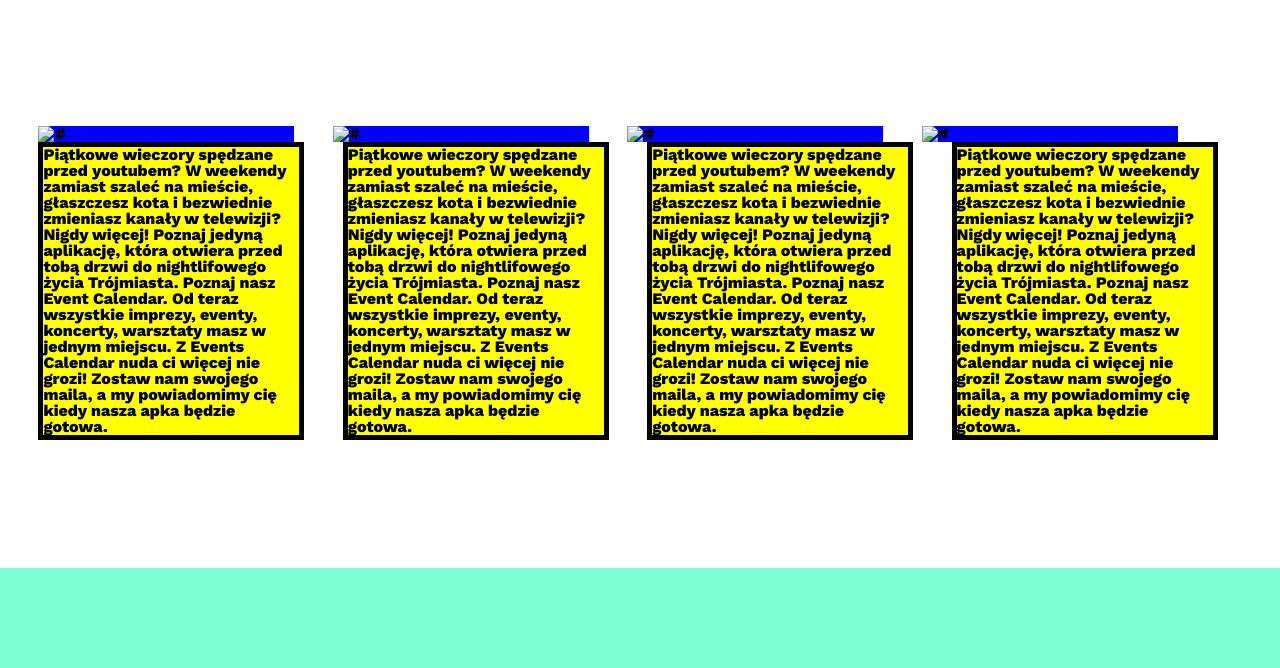
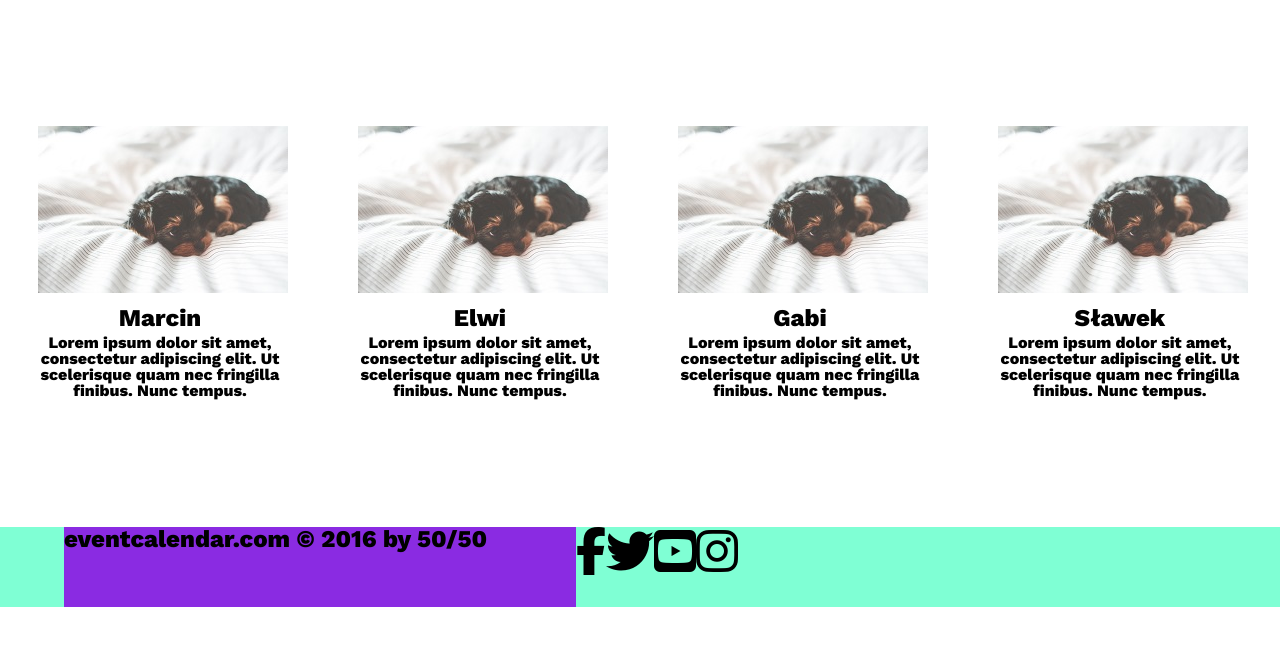
Before and after one commit to infoshareacademy/jfdd3-events, a plain HTML site: page index.html in a window 1280 px wide. Shown: the part 2452-3120 px from the top of the page. Drawn offline with nearby package versions, Linux system fonts and the light colour scheme.

Commit message:
układ zdjęć

```diff
--- a/index.html
+++ b/index.html
@@ -123,37 +123,26 @@
 
 <div id="onas">
     <div class="sekcja">
-        <div class="fotki">
-            <div class="img"><img src="#" alt="#"></div>
-            <div class="img"><img src="#" alt="#"></div>
-            <div class="img"><img src="#" alt="#"></div>
-            <div class="img"><img src="#" alt="#"></div>
-            <div class="clear"></div>
-
-            <div class="f"><div class="opis">Piątkowe wieczory spędzane przed youtubem? W weekendy zamiast szaleć na
-                mieście, głaszczesz kota i bezwiednie zmieniasz kanały w telewizji? Nigdy więcej! Poznaj jedyną
-                aplikację, która otwiera przed tobą drzwi do nightlifowego życia Trójmiasta. Poznaj nasz
-                Event Calendar. Od teraz wszystkie imprezy, eventy, koncerty, warsztaty masz w jednym
-                miejscu. Z Events Calendar nuda ci więcej nie grozi! Zostaw nam swojego maila, a my
-                powiadomimy cię kiedy nasza apka będzie gotowa.</div></div>
-            <div class="f"><div class="opis">Piątkowe wieczory spędzane przed youtubem? W weekendy zamiast szaleć na
-                mieście, głaszczesz kota i bezwiednie zmieniasz kanały w telewizji? Nigdy więcej! Poznaj jedyną
-                aplikację, która otwiera przed tobą drzwi do nightlifowego życia Trójmiasta. Poznaj nasz
-                Event Calendar. Od teraz wszystkie imprezy, eventy, koncerty, warsztaty masz w jednym
-                miejscu. Z Events Calendar nuda ci więcej nie grozi! Zostaw nam swojego maila, a my
-                powiadomimy cię kiedy nasza apka będzie gotowa.</div></div>
-            <div class="f"><div class="opis">Piątkowe wieczory spędzane przed youtubem? W weekendy zamiast szaleć na
-                mieście, głaszczesz kota i bezwiednie zmieniasz kanały w telewizji? Nigdy więcej! Poznaj jedyną
-                aplikację, która otwiera przed tobą drzwi do nightlifowego życia Trójmiasta. Poznaj nasz
-                Event Calendar. Od teraz wszystkie imprezy, eventy, koncerty, warsztaty masz w jednym
-                miejscu. Z Events Calendar nuda ci więcej nie grozi! Zostaw nam swojego maila, a my
-                powiadomimy cię kiedy nasza apka będzie gotowa.</div></div>
-            <div class="f"><div class="opis">Piątkowe wieczory spędzane przed youtubem? W weekendy zamiast szaleć na
-                mieście, głaszczesz kota i bezwiednie zmieniasz kanały w telewizji? Nigdy więcej! Poznaj jedyną
-                aplikację, która otwiera przed tobą drzwi do nightlifowego życia Trójmiasta. Poznaj nasz
-                Event Calendar. Od teraz wszystkie imprezy, eventy, koncerty, warsztaty masz w jednym
-                miejscu. Z Events Calendar nuda ci więcej nie grozi! Zostaw nam swojego maila, a my
-                powiadomimy cię kiedy nasza apka będzie gotowa.</div></div>
+            <div class="f center-text">
+                <img src="images/piesek.jpg" alt="Ikona 1">
+                <h3>Marcin</h3>
+                <p>Lorem ipsum dolor sit amet, consectetur adipiscing elit. Ut scelerisque quam nec fringilla finibus. Nunc tempus.</p>
+            </div>
+            <div class="f center-text">
+                <img src="images/piesek.jpg" alt="Ikona 1">
+                <h3>Elwi</h3>
+                <p>Lorem ipsum dolor sit amet, consectetur adipiscing elit. Ut scelerisque quam nec fringilla finibus. Nunc tempus.</p>
+            </div>
+            <div class="f center-text">
+                <img src="images/piesek.jpg" alt="Ikona 1">
+                <h3>Gabi</h3>
+                <p>Lorem ipsum dolor sit amet, consectetur adipiscing elit. Ut scelerisque quam nec fringilla finibus. Nunc tempus.</p>
+            </div>
+            <div class="f center-text">
+                <img src="images/piesek.jpg" alt="Ikona 1">
+                <h3>Sławek</h3>
+                <p>Lorem ipsum dolor sit amet, consectetur adipiscing elit. Ut scelerisque quam nec fringilla finibus. Nunc tempus.</p>
+            </div>
             <div class="clear"></div>
         </div>
         <footer><div class="stopka">eventcalendar.com &copy; 2016 by 50/50</div>
@@ -161,7 +150,8 @@
                 <div class=" teil"><a href="#fb"><i class="fa fa-facebook" aria-hidden="true" style="color:black"></i></a></div>
                 <div class=" teil"><a href="#fb"><i class="fa fa-twitter" aria-hidden="true" style="color:black"></i></a></div>
                 <div class=" teil"><a href="#fb"><i class="fa fa-youtube-square" aria-hidden="true" style="color:black"></i></a></div>
-                <div class=" teil"><a href="#fb"><i class="fa fa-instagram" aria-hidden="true" style="color:black"></i></a></div>
+                <div class=" teil"><a href="#fb"><i class="fa fa-instagram" aria-hidden="true"
+                                                    style="color:black"></i></a></div>
                 <div class="clear"></div>
             </div>
             <div class="clear"></div>
--- a/style-nawigacja.css
+++ b/style-nawigacja.css
@@ -80,61 +80,38 @@
     filter: invert(1);
 }
 
+.f
+{
+    width: 19%;
+    float: left;
+    font-size: 1em;
+    top: 60%;
+    height: 40%;
+    padding: 2%;
+    margin: 8% 1% 8% 1%;
 
-.fotki
-{
-    background-color: white;
-    position: relative;
-    padding-top: 10%;
-    padding-bottom: 10%;
-    width: 100%;
-    height: 90%;
-    margin-left: auto;
-    margin-right: auto;
-    display: block;
-    overflow: hidden;
 }
 
-.f
-{
-    font-size: 1em;
-    background-color: yellow;
-    position: relative;
-    top: 60%;
-    width: 20%;
-    height: 40%;
-    border: 5px solid black;
-    z-index: 100;
-    float: left;
-    margin-left: 3%;
+.center-text {
+    text-align: center;
 }
 
-
-.img
+h3
 {
-    background-color: blue;
-    position: relative;
-    top: 60%;
-    width: 20%;
-    height: 40%;
-    z-index: 100;
-    float: left;
-    margin-left: 3%;
-    align-item: center;
+    font-size: 1.5em;
+    margin-top: 4%;
+    margin-bottom: 2%;
 }
 
 
 footer
 {
-    position: relative;
-   /* text-align: center;*/
     font-size: 1.5em;
     font-family: 'Work Sans', sans-serif;
     font-weight: 800;
     height: 10%;
     width: 100%;
     background-color: aquamarine;
-    margin-bottom: 0;
 }
 
 .stopka
@@ -144,10 +121,8 @@
     width: 40%;
     height: 100%;
     margin-left: 5%;
-    margin-top: 10%;
-    margin-bottom: 5%;
-    top: 10%;
     background-color: blueviolet;
+    z-index: 100;
 }
 
 i:link
@@ -165,33 +140,26 @@
 
 .social
 {
-    position:relative;
-    display: block;
+    display: inline-block;
     float: left;
-    margin-right: 15%;
-    margin-left: 5%;
-    height: 20%;
-    width: 40%;
-    top: 5%;
-   /* border: solid 2px black;*/
+    height: 100%;
+    width: 30%;
     z-index: 100;
-    background-color: mediumblue;
-
 }
 
 .teil
 {
     color: black;
-    position: relative;
+   /* position: relative;
     display: inline-block;
-    align-items: center;
+    align-items: center;*/
     font-size: 2em;
     float: left;
-    /*b!*order-right: solid 2px black;*!*/
+    /*!*b!*order-right: solid 2px black;*!*!
     width: 10%;
     height: 100%;
-   /* margin-left: 20px;
-    padding-left: 20px;*/
+   !* margin-left: 20px;
+    padding-left: 20px;*!
     text-align: center;
-    padding: 10px;
+    padding: 10px;*/
 }
```
Also changed, not shown: images/piesek.jpg (added).
